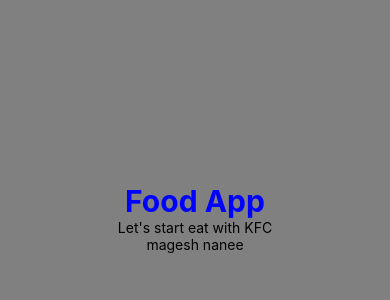
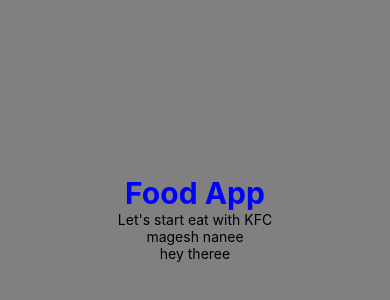
Before and after one commit to makesh9876/FoodAppUi, a React Native app in the folder FoodApp/: screen / in a window 390 px wide. Shown: the part 204-504 px from the top of the page. Built offline with nearby package versions, Linux system fonts and the light colour scheme.

Commit message:
added a new text

```diff
--- a/FoodApp/App.js
+++ b/FoodApp/App.js
@@ -7,6 +7,7 @@
       <Text style= {styles.text}>Food App</Text>
       <Text>Let's start eat with KFC</Text>
       <Text>magesh nanee</Text>
+      <Text>hey theree</Text>
       <StatusBar style="auto" />
     </View>
   );
```
